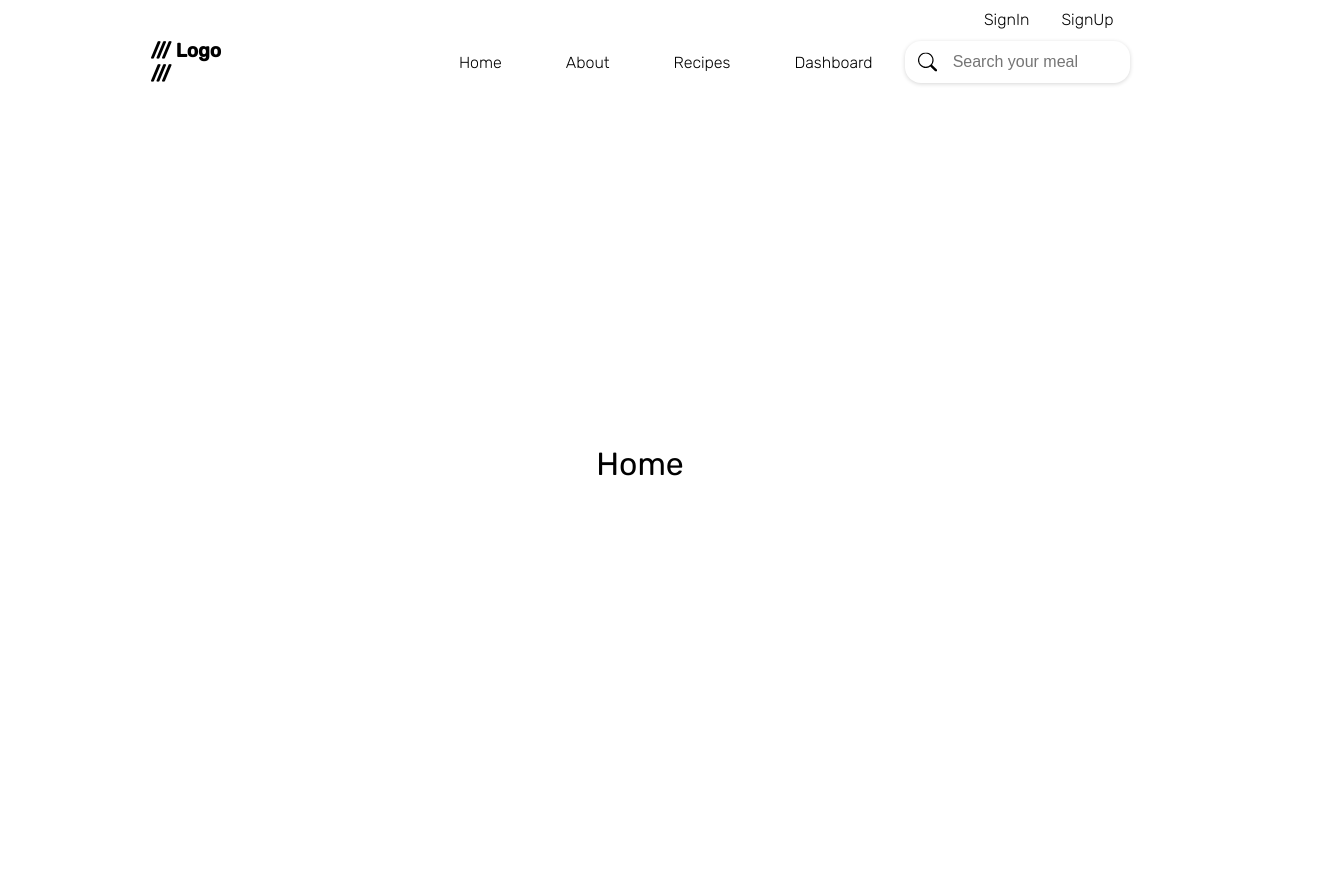
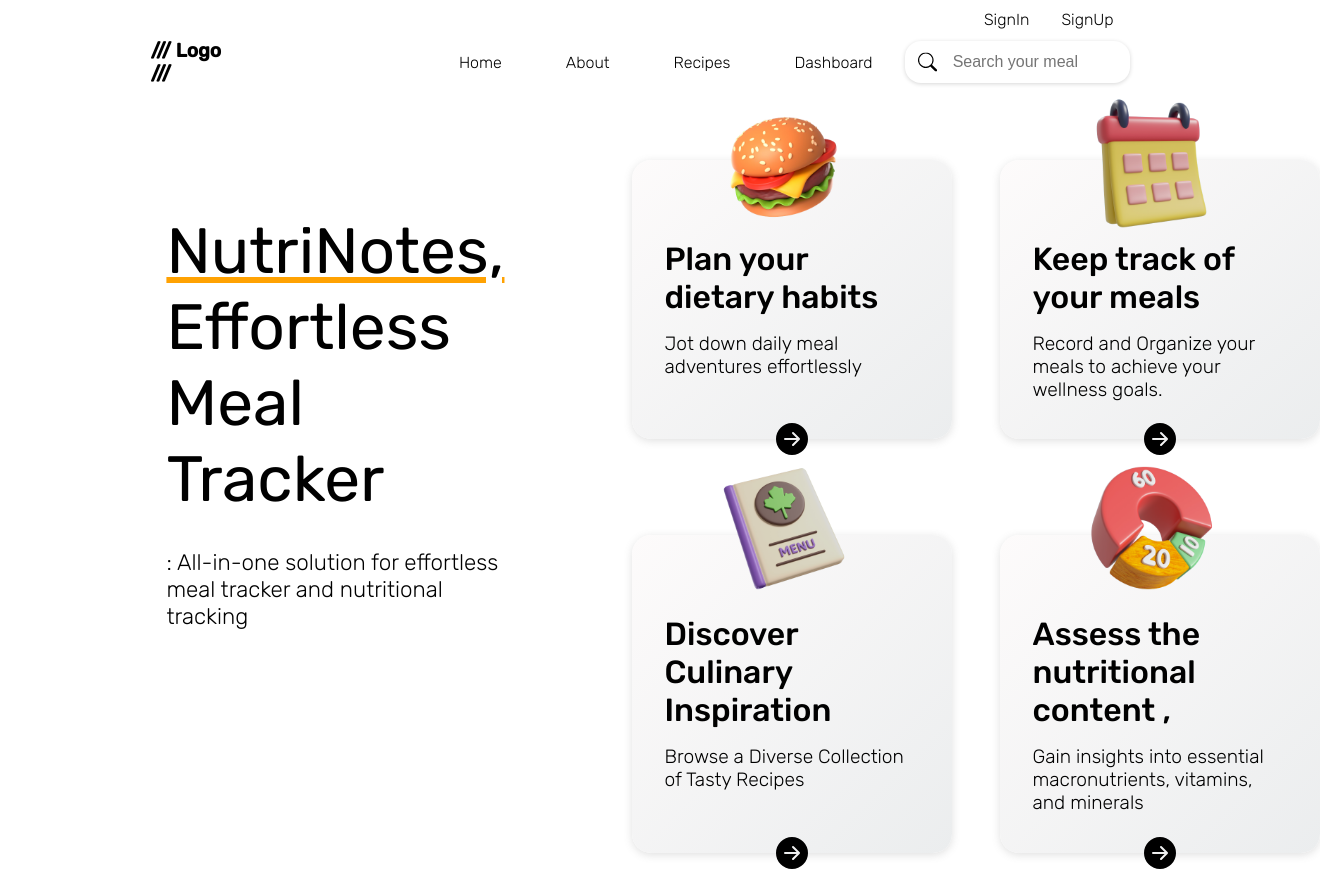
Before and after one commit to minjidev/react-ts-diet-frontend, a React (Vite) app: page /home in a window 1280 px wide. Shown: the whole page, 1320 px wide, since content can reach past the window. Before the commit the page ends 800 px from the top, so only its background shows below. Built offline with nearby package versions, Linux system fonts and the light colour scheme; a web font is replaced by a local one.

Commit message:
Feat: Add new pages
- Add common Button component to reuse
- Add common Card component
- Add Home page
- Add signin success result page

```diff
--- a/src/App.tsx
+++ b/src/App.tsx
@@ -3,7 +3,7 @@ import { QueryClientProvider, QueryClient } from '@tanstack/react-query';
 import { ReactQueryDevtools } from '@tanstack/react-query-devtools';
 import { RouterProvider, createBrowserRouter, useNavigate } from 'react-router-dom';
 import { RecoilRoot } from 'recoil';
-import { Root, SignIn, SignUp, Main, Home, Recipes, About, DashBoard } from './pages/index';
+import { Root, SignIn, SignUp, Main, Home, Recipes, About, DashBoard, Result } from './pages/index';
 import GlobalStyle from './styles/GlobalStyle';
 
 //data-theme='light'
@@ -55,6 +55,10 @@ const router = createBrowserRouter([
       },
     ],
   },
+  {
+    path: '/result/:resultString',
+    element: <Result />,
+  },
 ]);
 
 const App = () => {
--- a/src/components/Auth/AuthForm.tsx
+++ b/src/components/Auth/AuthForm.tsx
@@ -10,13 +10,12 @@ import { styled } from 'styled-components';
 import { useForm } from 'react-hook-form';
 import { zodResolver } from '@hookform/resolvers/zod';
 import { signUpSchema, signInSchema, SignInSchema, SignUpSchema } from '../../schema/schema';
-import { Input } from '../index';
+import { Button, Input } from '../index';
 import { Link, useNavigate } from 'react-router-dom';
 import { signIn, signUp } from '../../api/auth';
 import { useSetRecoilState } from 'recoil';
 import { userState } from '../../recoil/atoms/UserState';
 import { useLocation } from 'react-router-dom';
-
 interface AuthFormProps {
   formType: 'signin' | 'signup';
 }
@@ -62,7 +61,7 @@ const AuthForm = ({ formType = 'signup' }: AuthFormProps) => {
 
       if (state) {
         navigate(state);
-      } else navigate('/');
+      } else navigate('/home');
     } catch (e) {
       console.error(e);
     }
@@ -80,6 +79,7 @@ const AuthForm = ({ formType = 'signup' }: AuthFormProps) => {
   useEffect(() => {
     if (isSubmitSuccessful) {
       reset(defaultValues);
+      navigate('/result/success');
     }
   }, [isSubmitSuccessful, reset]);
 
@@ -97,7 +97,7 @@ const AuthForm = ({ formType = 'signup' }: AuthFormProps) => {
         onUpdate={(isDuplicated: boolean) => setIsEmailDuplicated(isDuplicated)}
         formType={formType}
       />
-      <Input name="password" type="password" control={control} trigger={trigger} />
+      <Input name="password" type="password" control={control} trigger={trigger} formType={formType} />
       {formType === 'signup' && (
         <>
           <Input
@@ -106,6 +106,7 @@ const AuthForm = ({ formType = 'signup' }: AuthFormProps) => {
             control={control}
             trigger={trigger}
             disabled={getFieldState('password').invalid}
+            formType={formType}
           />
           <Input
             name="username"
@@ -113,6 +114,7 @@ const AuthForm = ({ formType = 'signup' }: AuthFormProps) => {
             control={control}
             trigger={trigger}
             onUpdate={(isDuplicated: boolean) => setIsUsernameDuplicated(isDuplicated)}
+            formType={formType}
           />
         </>
       )}
@@ -120,7 +122,9 @@ const AuthForm = ({ formType = 'signup' }: AuthFormProps) => {
         <Message to={isSignUp ? '/signin' : '/signup'}>
           {isSignUp ? 'Already have an account?' : 'Create an account'}
         </Message>
-        <ConfirmButton disabled={!isValid || isDuplicated}>Next</ConfirmButton>
+        <ConfirmButton disabled={!isValid || isDuplicated} type="submit">
+          Next
+        </ConfirmButton>
       </BottomContainer>
     </Form>
   );
@@ -156,12 +160,17 @@ const Message = styled(Link)`
   }
 `;
 
-const ConfirmButton = styled.button.attrs({
-  type: 'submit',
-})`
-  width: 5rem;
-  height: 2.4rem;
-  background-color: ${({ disabled }) => (disabled ? 'var(--border)' : 'var(--button-point-color)')};
+interface ConfirmButtonProps {
+  disabled: boolean;
+}
+
+const ConfirmButton = styled(Button)<ConfirmButtonProps>`
+  && {
+    color: #fff;
+    font-weight: 500;
+    border-radius: 1rem;
+    background-color: ${({ disabled }) => (disabled ? 'var(--border)' : 'var(--button-point-color)')};
+  }
 `;
 
 const BottomContainer = styled.div`
--- a/src/components/Auth/Input.tsx
+++ b/src/components/Auth/Input.tsx
@@ -3,6 +3,7 @@ import { styled } from 'styled-components';
 import { useController, Control } from 'react-hook-form';
 import { AxiosError } from 'axios';
 import { checkEmailDuplicated, checkUsernameDuplicated } from '../../api/auth';
+import Button from '../common/Button';
 
 type FieldValues = {
   email: string;
@@ -81,7 +82,7 @@ const Input = ({ name, control, trigger, onUpdate, formType, disabled = false }:
             )}
           </>
         ) : undefined}
-        {formType === 'signup' && isDirty && error && !disabled && <Error>{error?.message}</Error>}
+        {formType === 'signup' && isDirty && error?.message && !disabled && <Error>{error?.message}</Error>}
       </TextInputField>
     </>
   );
@@ -89,30 +90,6 @@ const Input = ({ name, control, trigger, onUpdate, formType, disabled = false }:
 
 const Label = styled.label`
   font-size: 1.2rem;
-`;
-
-const ConfirmButton = styled.button`
-  width: 5rem;
-  height: 2.4rem;
-  background-color: ${({ disabled }) => (disabled ? 'var(--border)' : 'var(--button-point-color)')};
-`;
-
-interface CheckButtonProps {
-  $isvalid: boolean;
-}
-
-const CheckButton = styled(ConfirmButton).attrs({
-  type: 'button',
-})<CheckButtonProps>`
-  width: 4rem;
-  font-size: 1rem;
-  font-weight: 400;
-  position: absolute;
-  transform: translateY(50%);
-  right: 2%;
-  top: -30%;
-  background-color: transparent;
-  color: ${({ $isvalid }) => ($isvalid ? 'var(--button-point-color)' : 'var(--border)')};
 `;
 
 const TextInputField = styled.div`
@@ -145,4 +122,18 @@ const Error = styled.div<ErrorProps>`
   color: ${({ $isvalid }) => ($isvalid ? 'var(--green)' : 'var(--red)')};
 `;
 
+interface CheckButtonProps {
+  $isvalid: boolean;
+  onClick: () => void;
+}
+
+const CheckButton = styled(Button)<CheckButtonProps>`
+  && {
+    position: absolute;
+    right: 2px;
+    top: 5px;
+    color: ${({ $isvalid }) => ($isvalid ? 'var(--button-point-color)' : 'var(--border)')};
+  }
+`;
+
 export default Input;
--- /dev/null
+++ b/src/components/Common/Button.tsx
@@ -0,0 +1,33 @@
+import React, { Children } from 'react';
+import { styled, css } from 'styled-components';
+
+interface ButtonProps {
+  children?: React.ReactNode;
+  type?: string;
+}
+
+const buttonStyle = css`
+  background: transparent;
+  border: none;
+  border-radius: 2rem;
+  width: 5rem;
+  height: 2.4rem;
+  font-size: 1rem;
+  font-weight: 400;
+  font-family: 'Rubik';
+  color: #000;
+`;
+
+const Button = ({ type = 'button', children, ...props }: ButtonProps) => {
+  return (
+    <CommonButton type={type} {...props}>
+      {children}
+    </CommonButton>
+  );
+};
+
+const CommonButton = styled.button<ButtonProps>`
+  ${buttonStyle}
+`;
+
+export default Button;
--- /dev/null
+++ b/src/components/Common/Card.tsx
@@ -0,0 +1,77 @@
+import React from 'react';
+import { styled, css } from 'styled-components';
+import { BsFillArrowRightCircleFill } from 'react-icons/bs';
+
+interface CardProps {
+  $imgSrc: string;
+  $imgDesc: string;
+  title: string;
+  desc: string;
+}
+
+const Card = ({ $imgSrc, $imgDesc, title, desc }: CardProps) => {
+  return (
+    <Container>
+      <CardIcon $imgSrc={$imgSrc} $imgDesc={$imgDesc} />
+      <Title>{title}</Title>
+      <Desc>{desc}</Desc>
+      <ArrowIcon />
+    </Container>
+  );
+};
+
+interface CardIconProps {
+  $imgSrc: string;
+  $imgDesc: string;
+}
+
+const CardIcon = styled.img.attrs<CardIconProps>(({ $imgSrc, $imgDesc }) => ({
+  src: $imgSrc,
+  alt: $imgDesc,
+}))`
+  width: 11rem;
+  position: absolute;
+  top: 0;
+  /* transform: translate3D(-50%, -50%, 0); */
+  left: 20%;
+  top: -30%;
+`;
+
+const Container = styled.div`
+  width: 20rem;
+  box-shadow: rgba(99, 99, 99, 0.2) 0px 2px 8px 0px;
+  background-image: linear-gradient(to bottom right, #fdfbfb, #ebedee);
+  position: relative;
+  padding: 4rem 2rem 1.4rem 2rem;
+  border-radius: 1.2rem;
+  cursor: pointer;
+
+  &:hover > ${CardIcon} {
+    transition: transform 0.2s ease-in-out;
+    transform: scale(1.1);
+  }
+`;
+
+const Title = styled.div`
+  font-size: 2rem;
+  font-weight: 500;
+  margin: 1rem 0;
+`;
+
+const Desc = styled.div`
+  font-size: 1.2rem;
+  font-weight: 300;
+  font-family: 'Rubik';
+  margin: 1rem 0;
+`;
+
+const ArrowIcon = styled(BsFillArrowRightCircleFill)`
+  width: 2rem;
+  position: absolute;
+  bottom: 0;
+  transform: translate3d(-50%, 50%, 0);
+  left: 50%;
+  cursor: pointer;
+`;
+
+export default Card;
--- a/src/components/index.ts
+++ b/src/components/index.ts
@@ -1,3 +1,5 @@
 export { default as Header } from './common/Header';
 export { default as Input } from './auth/Input';
 export { default as AuthForm } from './auth/AuthForm';
+export { default as Card } from './common/Card';
+export { default as Button } from './common/Button';
--- a/src/pages/Home.tsx
+++ b/src/pages/Home.tsx
@@ -1,14 +1,90 @@
 import React from 'react';
 import { styled } from 'styled-components';
+import { Card } from '../components';
+import { Color } from '../styles/styled/Common';
+
+const cardsInfo = [
+  {
+    $imgSrc: '/react-ts-diet-icons/burger.png',
+    $imgDesc: 'burger icon',
+    title: 'Plan your dietary habits',
+    desc: 'Jot down daily meal adventures effortlessly',
+  },
+  {
+    $imgSrc: '/react-ts-diet-icons/calendar_2.png',
+    $imgDesc: 'calendar icon',
+    title: 'Keep track of your meals',
+    desc: 'Record and Organize your meals to achieve your wellness goals.',
+  },
+  {
+    $imgSrc: '/react-ts-diet-icons/recipe_1.png',
+    $imgDesc: 'recipe icon',
+    title: 'Discover Culinary Inspiration',
+    desc: 'Browse a Diverse Collection of Tasty Recipes',
+  },
+  {
+    $imgSrc: '/react-ts-diet-icons/dashboard_1.png',
+    $imgDesc: 'dashboard icon',
+    title: 'Assess the nutritional content ,',
+    desc: 'Gain insights into essential macronutrients, vitamins, and minerals',
+  },
+];
 
 const Home = () => {
-  return <>Home</>;
+  return (
+    <Container>
+      <TextContainer>
+        <Title>
+          <Underline color="var(--button-point-color)">NutriNotes,</Underline>Effortless Meal Tracker
+          <Description>: All-in-one solution for effortless meal tracker and nutritional tracking</Description>
+        </Title>
+      </TextContainer>
+      <CardContainer>
+        {cardsInfo.map(({ $imgSrc, $imgDesc, title, desc }) => (
+          <Card key={title} $imgSrc={$imgSrc} $imgDesc={$imgDesc} title={title} desc={desc} />
+        ))}
+      </CardContainer>
+    </Container>
+  );
 };
 
-const Img = styled.img.attrs({
-  src: '/icons/hotdog_removed.png',
-})`
-  width: 500px;
+const Underline = styled.div<{ color: string }>`
+  text-decoration: ${({ color }) => `underline ${color}`};
+`;
+
+const Container = styled.div`
+  display: flex;
+  width: 100%;
+  justify-content: space-between;
+`;
+
+const TextContainer = styled.div`
+  display: flex;
+  flex-direction: column;
+  width: 24rem;
+  margin: 2rem 4rem;
+`;
+
+const Title = styled.h2`
+  font-weight: 400;
+  font-size: 4rem;
+`;
+
+const Description = styled.div`
+  padding-top: 2rem;
+  font-weight: 300;
+  font-size: 1.4rem;
+  font-family: 'Rubik';
+`;
+
+const CardContainer = styled.div`
+  display: grid;
+  grid-template-columns: 1fr 1fr;
+  grid-template-rows: 1fr 1fr;
+  gap: 6rem 3rem;
+  margin: 2rem 4rem;
+  width: 44rem;
+  height: 40rem;
 `;
 
 export default Home;
--- /dev/null
+++ b/src/pages/Result.tsx
@@ -0,0 +1,25 @@
+import React from 'react';
+import { useParams, Link, useNavigate } from 'react-router-dom';
+
+const Result = () => {
+  const { resultString } = useParams();
+  const navigate = useNavigate();
+  console.log(resultString);
+  return (
+    <>
+      <div>{resultString}</div>
+      <Link to={'/signin'}>SignIn</Link>
+      <Link to={'/main'}>Main</Link>
+      <Link
+        to={'..'}
+        onClick={e => {
+          e.preventDefault();
+          navigate(-1);
+        }}>
+        Go Back
+      </Link>
+    </>
+  );
+};
+
+export default Result;
--- a/src/pages/index.ts
+++ b/src/pages/index.ts
@@ -6,3 +6,4 @@ export { default as Home } from './Home';
 export { default as Recipes } from './Recipes';
 export { default as DashBoard } from './DashBoard';
 export { default as About } from './About';
+export { default as Result } from './Result';
```
